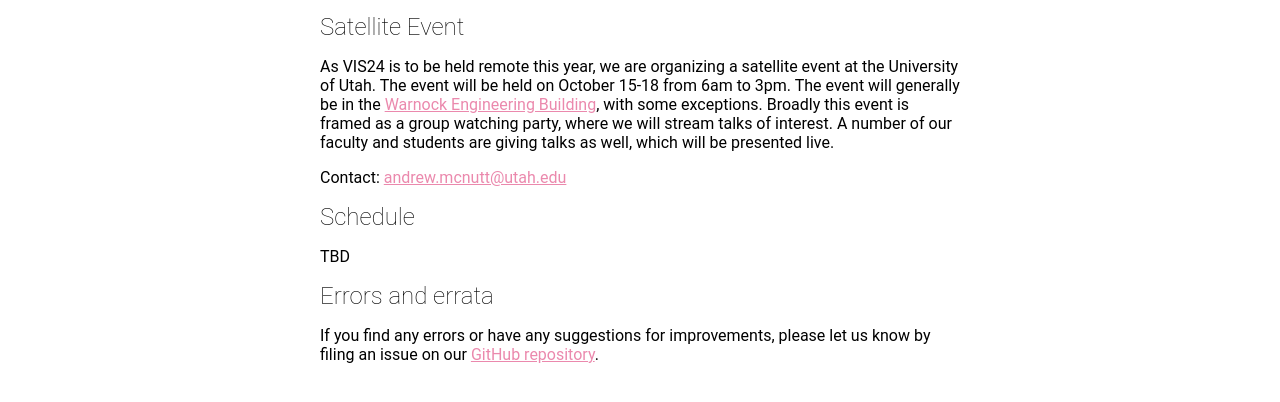
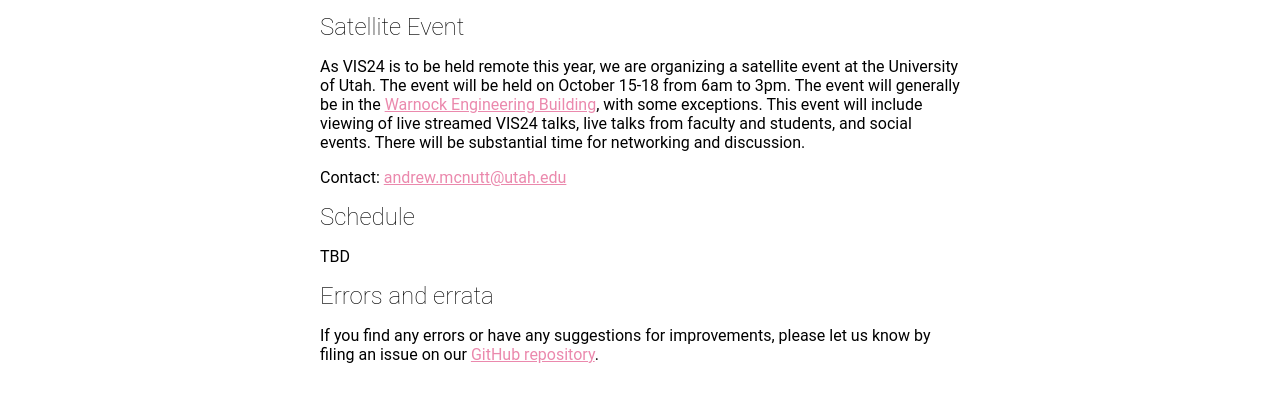
Before and after one commit to mcnuttandrew/vis24-utah-satellite, an Eleventy site: page src/index.md in a window 1280 px wide. Shown: the part 316-718 px from the top of the page. Built offline with nearby package versions, Linux system fonts and the light colour scheme; Eleventy itself is replaced by a stand-in of ours; files that its build step writes are made by us from their sources; a web font is replaced by a local one.

Commit message:
not a party

```diff
--- a/src/index.md
+++ b/src/index.md
@@ -11,7 +11,7 @@
 
 ## Satellite Event
 
-As VIS24 is to be held remote this year, we are organizing a satellite event at the University of Utah. The event will be held on October 15-18 from 6am to 3pm. The event will generally be in the [Warnock Engineering Building](<https://www.google.com/maps/place/Warnock+Engineering+Building+(WEB)/@40.7677631,-111.8474332,17z/data=!3m1!4b1!4m6!3m5!1s0x87525f91e2e11b31:0x66eb3e5e585fbdd4!8m2!3d40.7677631!4d-111.8448583!16s%2Fg%2F1yl498l5s?entry=ttu&g_ep=EgoyMDI0MTAwMi4xIKXMDSoASAFQAw%3D%3D>), with some exceptions. Broadly this event is framed as a group watching party, where we will stream talks of interest. A number of our faculty and students are giving talks as well, which will be presented live.
+As VIS24 is to be held remote this year, we are organizing a satellite event at the University of Utah. The event will be held on October 15-18 from 6am to 3pm. The event will generally be in the [Warnock Engineering Building](<https://www.google.com/maps/place/Warnock+Engineering+Building+(WEB)/@40.7677631,-111.8474332,17z/data=!3m1!4b1!4m6!3m5!1s0x87525f91e2e11b31:0x66eb3e5e585fbdd4!8m2!3d40.7677631!4d-111.8448583!16s%2Fg%2F1yl498l5s?entry=ttu&g_ep=EgoyMDI0MTAwMi4xIKXMDSoASAFQAw%3D%3D>), with some exceptions. This event will include viewing of live streamed VIS24 talks, live talks from faculty and students, and social events. There will be substantial time for networking and discussion.
 
 Contact: [andrew.mcnutt@utah.edu](mailto:andrew.mcnutt@utah.edu)
 
```
